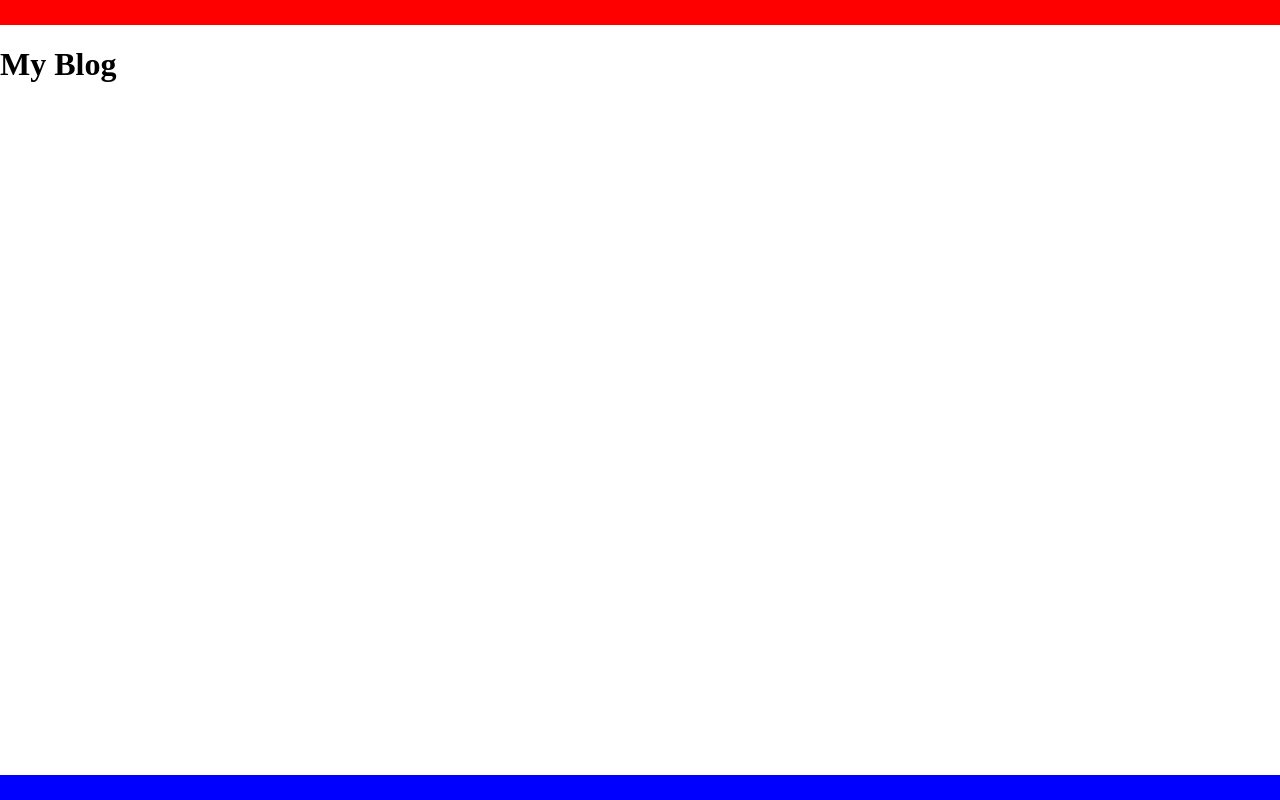
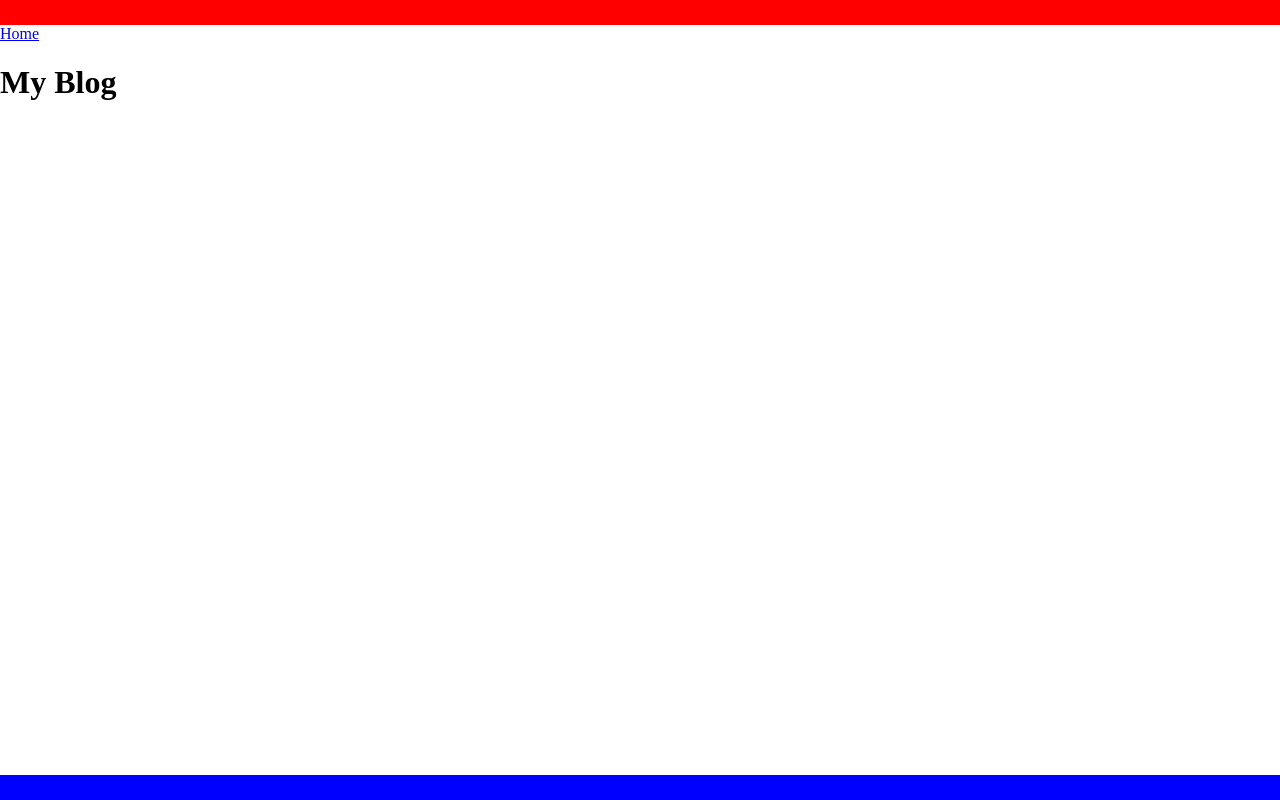
Before and after one commit to gatitoAtomico/Next14, a Next.js app: page /blog in a window 1280 px wide. Built offline with nearby package versions, Linux system fonts and the light colour scheme.

Commit message:
update react query stale time fix body layout

```diff
--- a/app/blog/page.tsx
+++ b/app/blog/page.tsx
@@ -1,3 +1,17 @@
+"use client";
+
+import Link from "next/link";
+import { useQueryClient } from "@tanstack/react-query";
+import styled from "styled-components";
+import { useRouter } from "next/navigation";
+
 export default function About() {
-  return <h1>My Blog</h1>;
+  const router = useRouter();
+
+  return (
+    <>
+      <Link href={"/"}>Home</Link>
+      <h1>My Blog</h1>
+    </>
+  );
 }
--- a/app/layout.tsx
+++ b/app/layout.tsx
@@ -27,6 +27,9 @@ export default function RootLayout({
           minHeight: "100vh",
         }}
       >
+        <ReduxToolkitProvider>
+          <ReactQueryProvider>
+            <StyledComponentsRegistry>
               <header
                 style={{
                   width: "100%",
@@ -39,11 +42,7 @@ export default function RootLayout({
                   flex: 1,
                 }}
               >
-          <ReduxToolkitProvider>
-            <ReactQueryProvider>
-              <StyledComponentsRegistry>{children}</StyledComponentsRegistry>
-            </ReactQueryProvider>
-          </ReduxToolkitProvider>
+                {children}
               </div>
               <footer
                 style={{
@@ -53,6 +52,9 @@ export default function RootLayout({
                   bottom: "0px",
                 }}
               ></footer>
+            </StyledComponentsRegistry>
+          </ReactQueryProvider>
+        </ReduxToolkitProvider>
       </body>
     </html>
   );
--- a/app/page.jsx
+++ b/app/page.jsx
@@ -29,6 +29,7 @@ export default function Page() {
           category: "sport",
         },
       }),
+    staleTime: 10000,
   });
 
   const jokeMessage = res?.data?.message;
```
Lines whose indentation alone changed are shown as unchanged.
